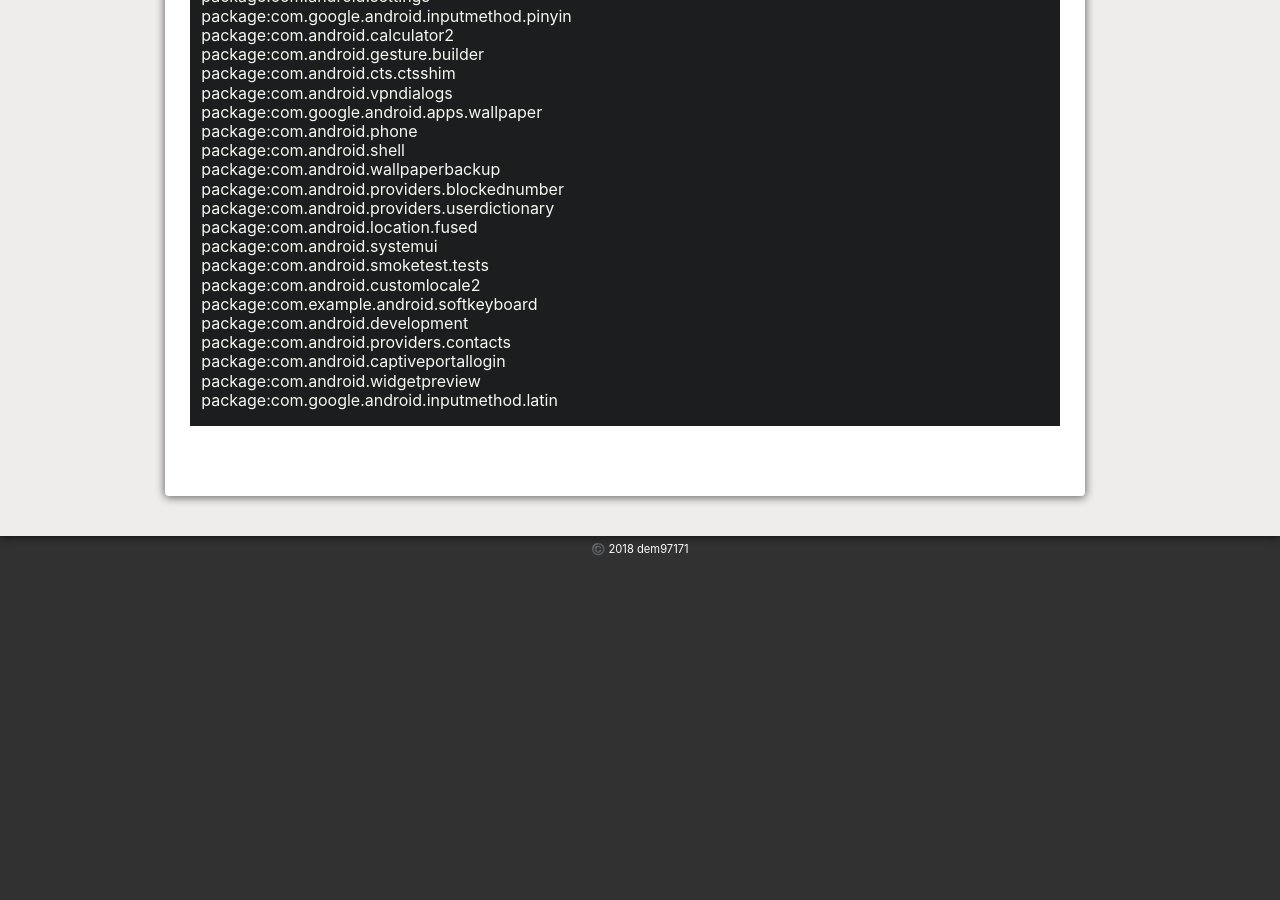
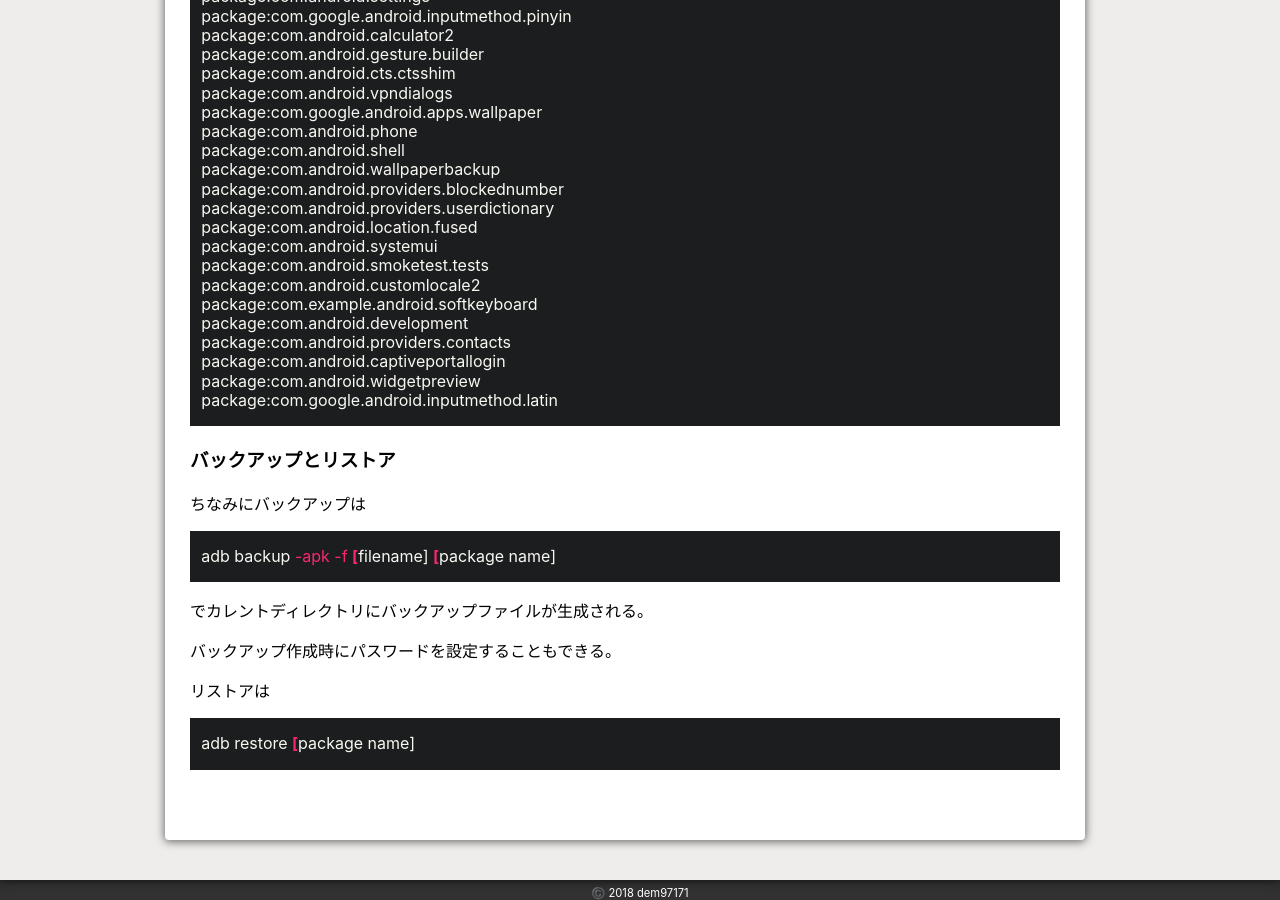
Before and after one commit to dem97171/blog, a Jekyll site: the page built from _posts/2018-10-09-show_android_installed_package_list.md, in a window 1280 px wide and 900 px high, scrolled down 2494 px. Built offline with Jekyll 4.4.1, drawn with Linux system fonts in a browser that asks for light colours; before the commit the page ends 3050 px from its top, so only the background shows below that.

Commit message:
Update 2018-10-09-show_android_installed_package_list.md

````diff
--- a/_posts/2018-10-09-show_android_installed_package_list.md
+++ b/_posts/2018-10-09-show_android_installed_package_list.md
@@ -131,3 +131,19 @@
 package:com.android.widgetpreview
 package:com.google.android.inputmethod.latin
 ```
+
+### バックアップとリストア
+ちなみにバックアップは
+
+```bash
+adb backup -apk -f [filename] [package name]
+```
+でカレントディレクトリにバックアップファイルが生成される。
+
+バックアップ作成時にパスワードを設定することもできる。
+
+リストアは
+
+```bash
+adb restore [package name]
+```
````
